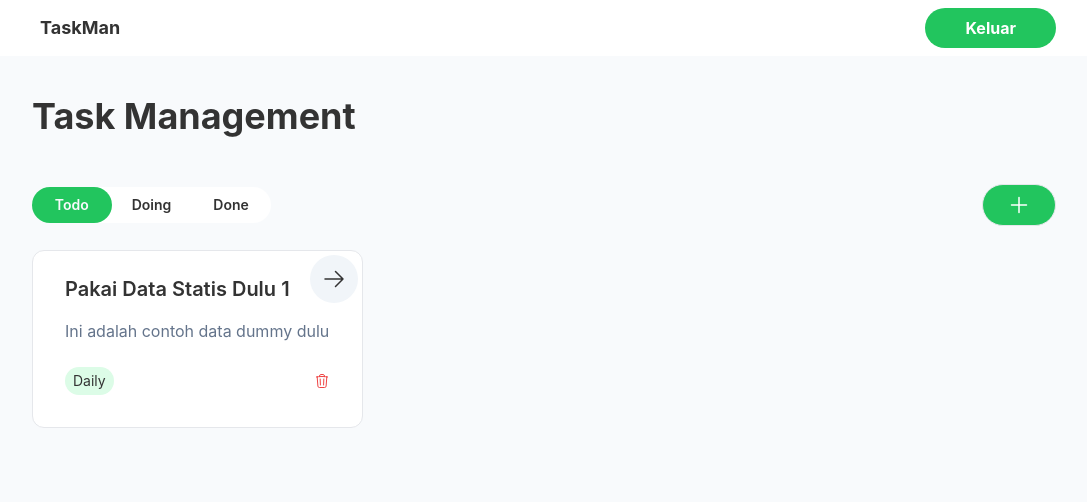
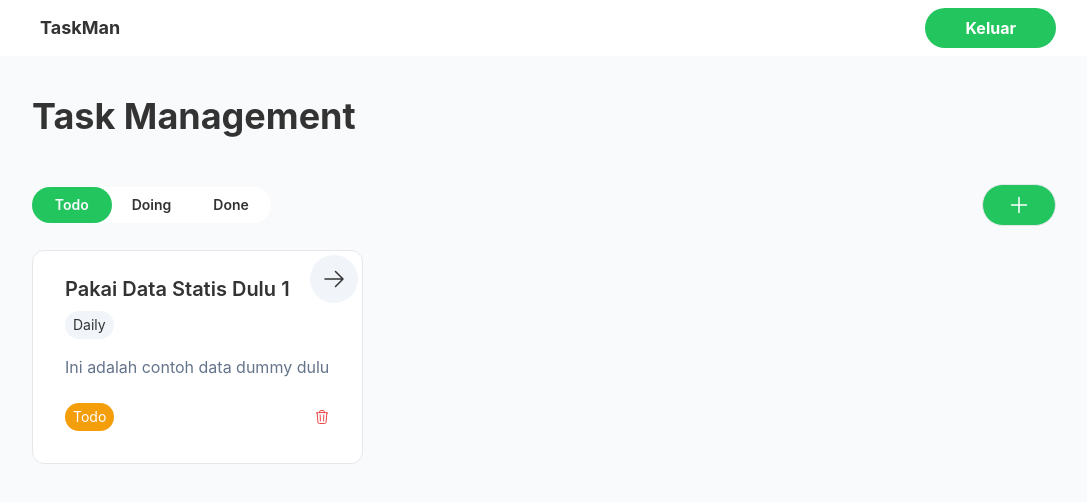
Before and after one commit to rihid/taskman, a React app: page / in a window 1280 px wide. Shown: the top 502 px of the page, without its empty margins (96-1183 px from the left). Built offline with nearby package versions, Linux system fonts and the light colour scheme; the HTML template or start-up script is replaced by a standard one.

Commit message:
feat: add task status and modify task category

```diff
--- a/src/components/task-card.jsx
+++ b/src/components/task-card.jsx
@@ -1,17 +1,25 @@
 import React from 'react';
 import { ArrowRightIcon, TrashIcon } from '@heroicons/react/24/outline';
 
-function TaskCard({task, showEditForm, deleteTask}) {
+function TaskCard({ task, showEditForm, deleteTask }) {
   return (
     <div className="relative flex flex-col justify-beetwen gap-2 rounded-xl bg-background px-8 py-6 border border-foreground/30 hover:border-foreground/60 hover:shadow-lg"
     >
       <h5 className="text-xl leading-7 font-semibold text-foreground">{task.name}</h5>
+      <div className="flex items-center">
+        <span className="inline-block capitalize text-sm rounded-full px-2 py-1 text-center bg-slate-100 text-foreground">{task.category}</span>
+      </div>
       <div className=" text-slate-500 my-2">
         <p>{task.description}</p>
       </div>
       <div className="flex justify-between items-center gap-2 my-2">
-        <span className="inline-block bg-green-100 text-foreground text-sm rounded-full px-2 py-1 text-center">
-          {task.category}
+        <span className={`
+          inline-block capitalize text-sm rounded-full px-2 py-1 text-center
+          ${task.status === 'todo' ? 'bg-amber-500 text-background' : ''}
+          ${task.status === 'doing' ? 'bg-green-500 text-background' : ''}
+          ${task.status === 'done' ? 'bg-blue-500 text-background' : ''}
+        `}>
+          {task.status}
         </span>
         <button
           type='button'
```
